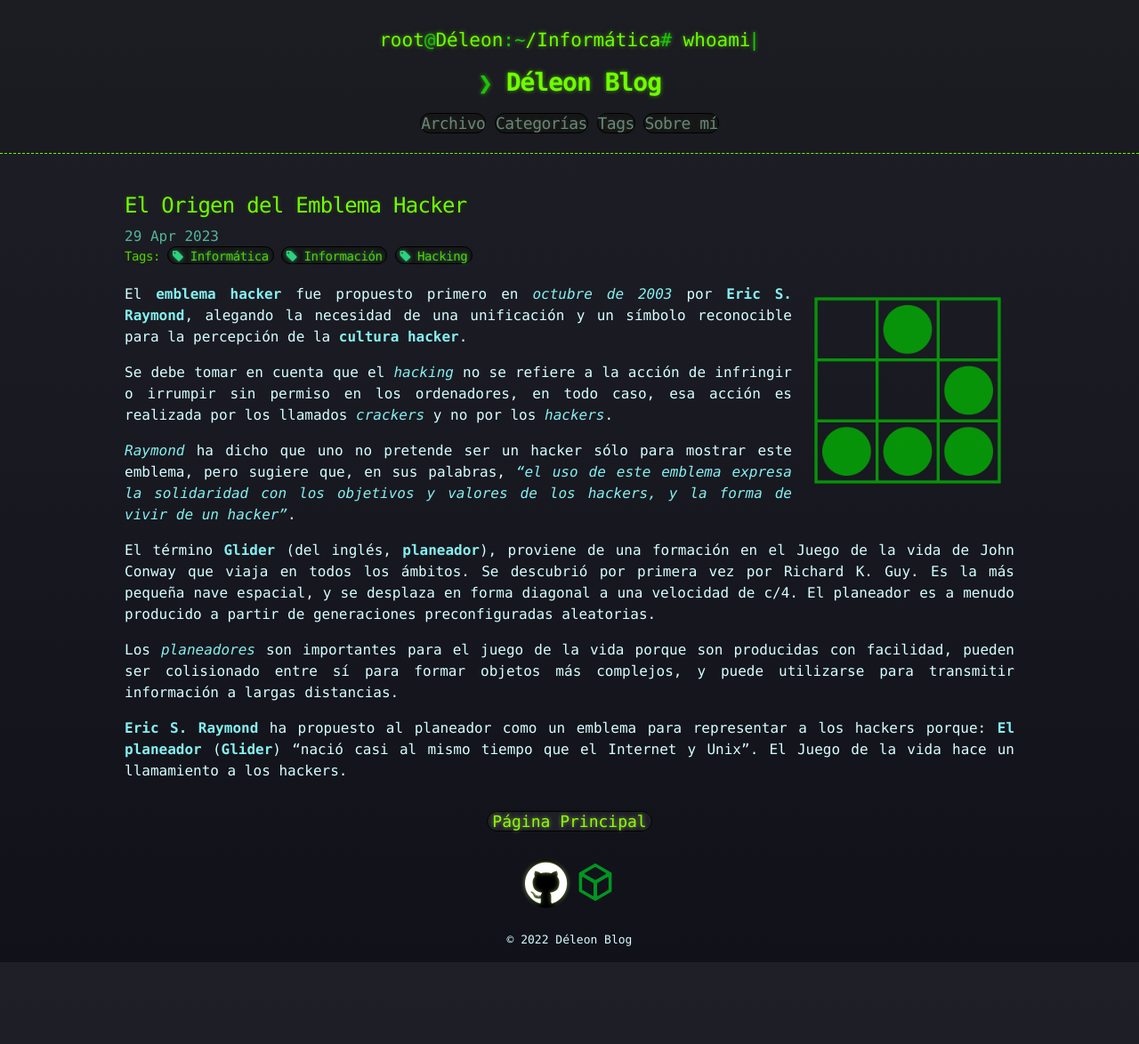
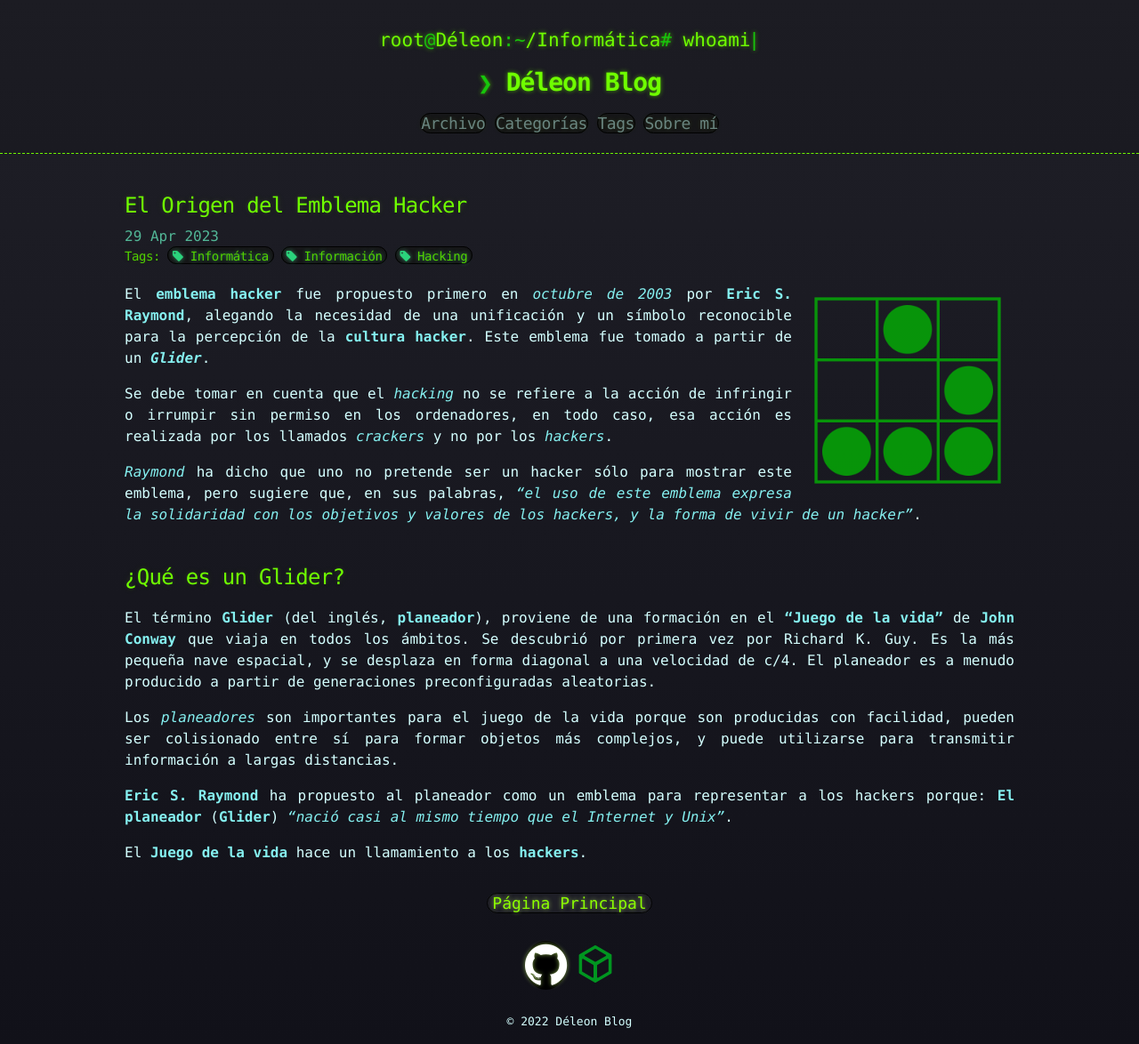
Before and after one commit to LawlietJH/lawlietjh.github.io, a Jekyll site: the page built from _posts/Informática/2023-04-29- El Origen del Emblema Hacker.md, in a window 1280 px wide. Shown: the whole page at 89% size. Built offline with Jekyll 4.4.1, drawn with Linux system fonts in a browser that asks for light colours; before the commit the page ends 1082 px from its top, so only the background shows below that.

Commit message:
Entrada modificada un poco

```diff
--- a/_posts/Informática/2023-04-29- El Origen del Emblema Hacker.md
+++ b/_posts/Informática/2023-04-29- El Origen del Emblema Hacker.md
@@ -9,14 +9,20 @@ page_id: 27
 
 <img class="img-glider" src="/assets/glider.png" align="right">
 
-El **emblema hacker** fue propuesto primero en *octubre de 2003* por **Eric S. Raymond**, alegando la necesidad de una unificación y un símbolo reconocible para la percepción de la **cultura hacker**.
+El **emblema hacker** fue propuesto primero en *octubre de 2003* por **Eric S. Raymond**, alegando la necesidad de una unificación y un símbolo reconocible para la percepción de la **cultura hacker**. Este emblema fue tomado a partir de un **_Glider_**.
 
 Se debe tomar en cuenta que el *hacking* no se refiere a la acción de infringir o irrumpir sin permiso en los ordenadores, en todo caso, esa acción es realizada por los llamados *crackers* y no por los *hackers*.
 
 *Raymond* ha dicho que uno no pretende ser un hacker sólo para mostrar este emblema, pero sugiere que, en sus palabras, *"el uso de este emblema expresa la solidaridad con los objetivos y valores de los hackers, y la forma de vivir de un hacker"*.
 
-El término **Glider** (del inglés, **planeador**), proviene de una formación en el Juego de la vida de John Conway que viaja en todos los ámbitos. Se descubrió por primera vez por Richard K. Guy. Es la más pequeña nave espacial, y se desplaza en forma diagonal a una velocidad de c/4. El planeador es a menudo producido a partir de generaciones preconfiguradas aleatorias.
+<div id="Glider"><br></div>
+
+## ¿Qué es un Glider?
+
+El término **Glider** (del inglés, **planeador**), proviene de una formación en el **"Juego de la vida"** de **John Conway** que viaja en todos los ámbitos. Se descubrió por primera vez por Richard K. Guy. Es la más pequeña nave espacial, y se desplaza en forma diagonal a una velocidad de c/4. El planeador es a menudo producido a partir de generaciones preconfiguradas aleatorias.
 
 Los *planeadores* son importantes para el juego de la vida porque son producidas con facilidad, pueden ser colisionado entre sí para formar objetos más complejos, y puede utilizarse para transmitir información a largas distancias.
 
-**Eric S. Raymond** ha propuesto al planeador como un emblema para representar a los hackers porque: **El planeador** (**Glider**) "nació casi al mismo tiempo que el Internet y Unix". El Juego de la vida hace un llamamiento a los hackers.
+**Eric S. Raymond** ha propuesto al planeador como un emblema para representar a los hackers porque: **El planeador** (**Glider**) _"nació casi al mismo tiempo que el Internet y Unix"_.
+
+El **Juego de la vida** hace un llamamiento a los **hackers**.
```
